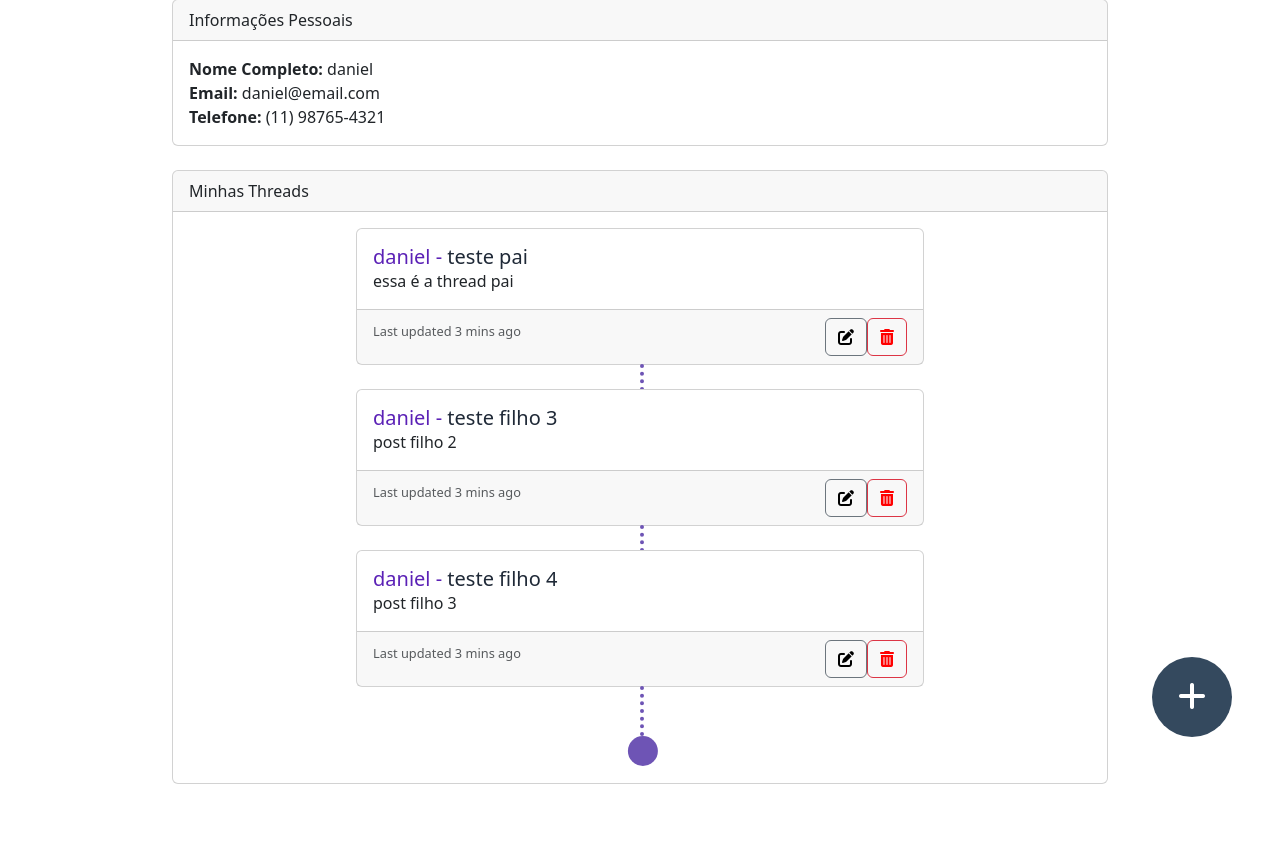
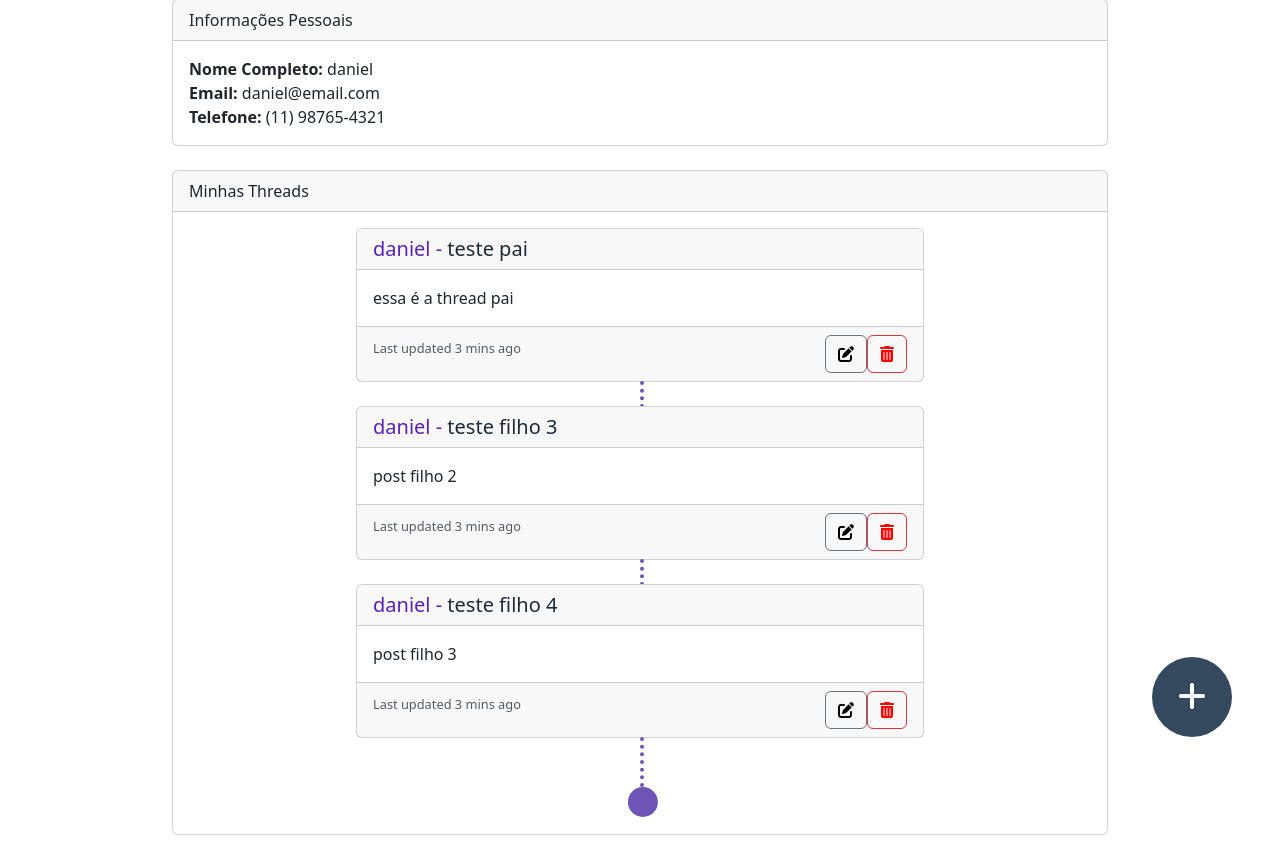
Before and after one commit to BrenoFSales/Forum-Web, a Flask app: page /perfil in a window 1280 px wide. Shown: the part 253-1112 px from the top of the page. Run offline with Flask 3, Linux system fonts and the light colour scheme; a user stored in the database is signed in; data comes from the database, SQL or seed files in the repository; some libraries are stand-ins or nearby versions.

Commit message:
estilizar post

```diff
--- a/templates/post.html
+++ b/templates/post.html
@@ -10,21 +10,25 @@
     {% else %}
     <div class="col-md-12">
     {% endif%}
-      <div class="card-body">
+    <div class="card-header">
       {% if linkable %}
       <a href="{{ url_for('thread', id=post.id) }}">
         {% endif %}
-            <h1 class="text-gray-800 fs-5"><span class="text-violet-800">{{ post.user.username }} - </span>{{ post.title }}</h1>
+        <h1 class="text-gray-800 fs-5"><span class="text-violet-800 class">{{ post.user.username }} - </span>{{ post.title }}</h1>
         {% if linkable %}
       </a>
       {% endif %}
+    </div>
+    <div class="card-body">
     <p class="card-text">{{ post.content }}</p>
       </div>
     </div>
   </div>
   <div class="card-footer w-100 d-flex">
       <div class="d-flex justify-content-between flex-fill">
-        <p class="card-text col-6"><small class="text-body-secondary">Last updated 3 mins ago</small></p>
+        <div class="p-auto">
+          <small class="text-body-secondary">Last updated 3 mins ago</small>
+        </div>
         {% if current_user.is_authenticated%}
         <!-- controles: editar e excluir -->
         <div class="flex">
```
Lines whose indentation alone changed are shown as unchanged.
